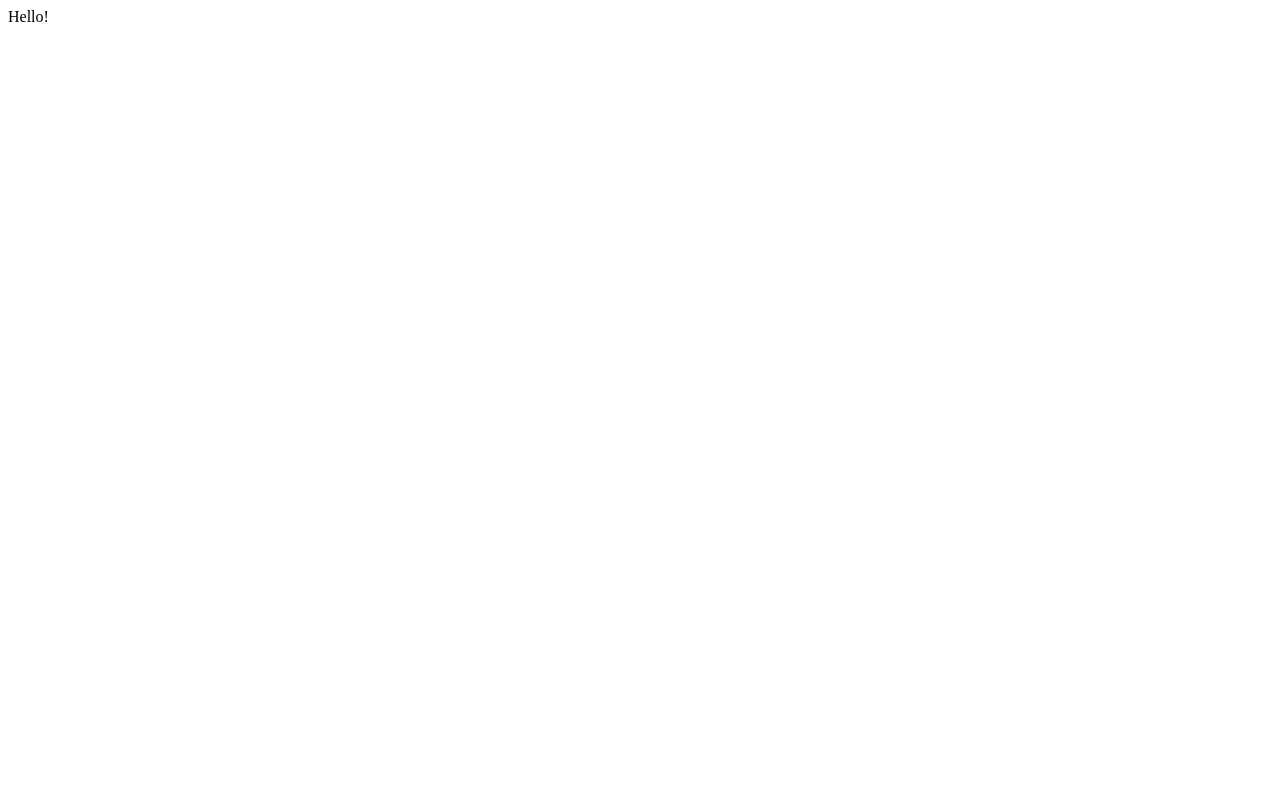
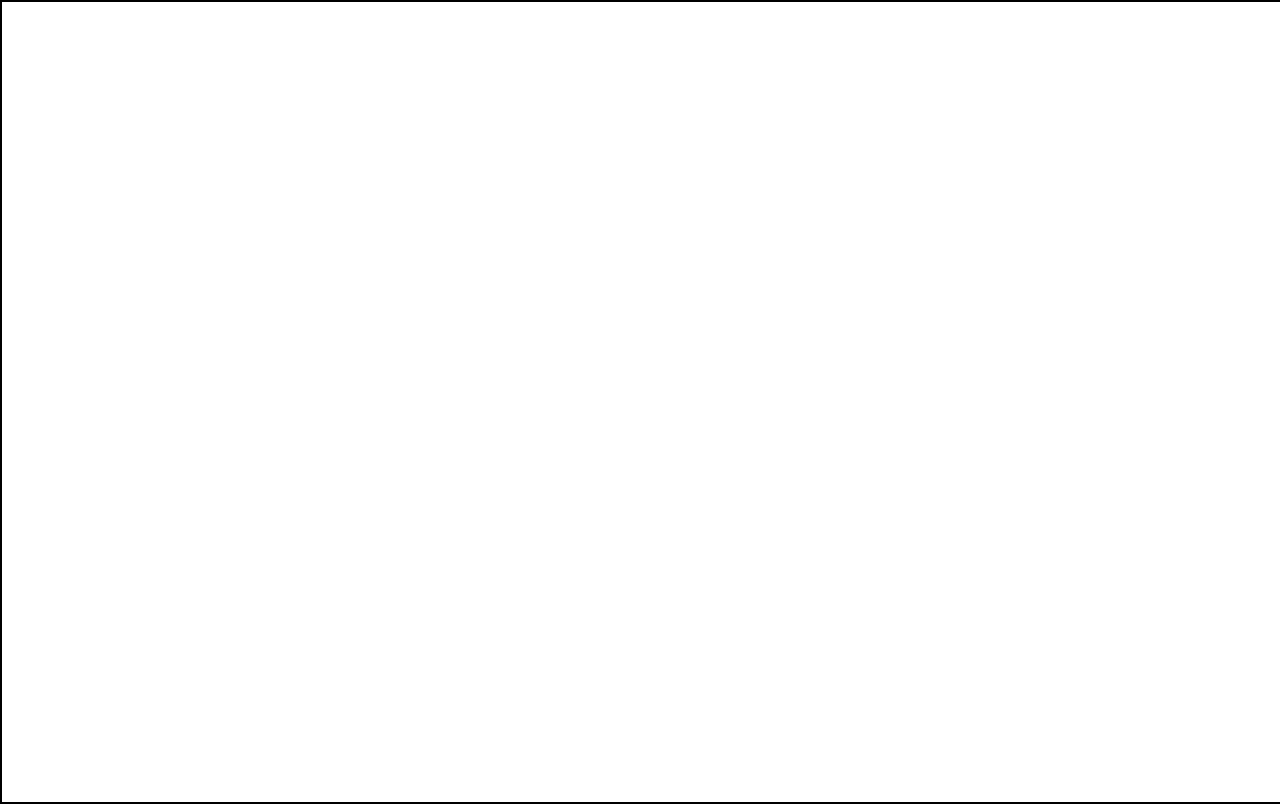
Before and after one commit to aviorkahalani/arkanoid, a website built with Vite: page index.html in a window 1280 px wide. Built offline with nearby package versions, Linux system fonts and the light colour scheme.

Commit message:
feat: add basic gui functions

```diff
--- a/index.html
+++ b/index.html
@@ -7,7 +7,11 @@
     <title>Vite + TS</title>
   </head>
   <body>
-    <div id="app"></div>
+    <div id="app">
+      <canvas id="canvas">
+        I hope your browser support the canvas element. Otherwise life is sad :O
+      </canvas>
+    </div>
     <script type="module" src="/src/main.ts"></script>
   </body>
 </html>
--- /dev/null
+++ b/src/classes/Arkanoid.ts
@@ -0,0 +1,7 @@
+import { Gui } from "./Gui";
+
+export class Arkanoid {
+  static main(): void {
+    const gui = new Gui("Arkanoid", window.innerWidth, window.innerHeight);
+  }
+}
--- /dev/null
+++ b/src/classes/Gui.ts
@@ -0,0 +1,38 @@
+export class Gui {
+  #title: string;
+  #width: number;
+  #height: number;
+  #canvas: HTMLCanvasElement;
+  #ctx: CanvasRenderingContext2D;
+
+  constructor(title: string, width: number, height: number) {
+    this.#title = title;
+    this.#width = width;
+    this.#height = height;
+    this.#canvas = document.getElementById("canvas") as HTMLCanvasElement;
+    this.#ctx = this.#canvas.getContext("2d") as CanvasRenderingContext2D;
+
+    this.#canvas.width = this.#width;
+    this.#canvas.height = this.#height;
+  }
+
+  get title() {
+    return this.#title;
+  }
+
+  get width() {
+    return this.#width;
+  }
+
+  get height() {
+    return this.#height;
+  }
+
+  get gui() {
+    return this.#canvas;
+  }
+
+  get ctx() {
+    return this.#ctx;
+  }
+}
--- a/src/main.ts
+++ b/src/main.ts
@@ -1,5 +1,5 @@
-document.querySelector<HTMLDivElement>("#app")!.innerHTML = `
-  <div>
-    Hello!
-  </div>
-`;
+import "./styles/global.css";
+import { Arkanoid } from "./classes/Arkanoid";
+
+// run the game
+Arkanoid.main();
--- /dev/null
+++ b/src/styles/global.css
@@ -0,0 +1,9 @@
+* {
+  margin: 0;
+  padding: 0;
+  box-sizing: border-box;
+}
+
+#canvas {
+  border: 2px solid black;
+}
```
